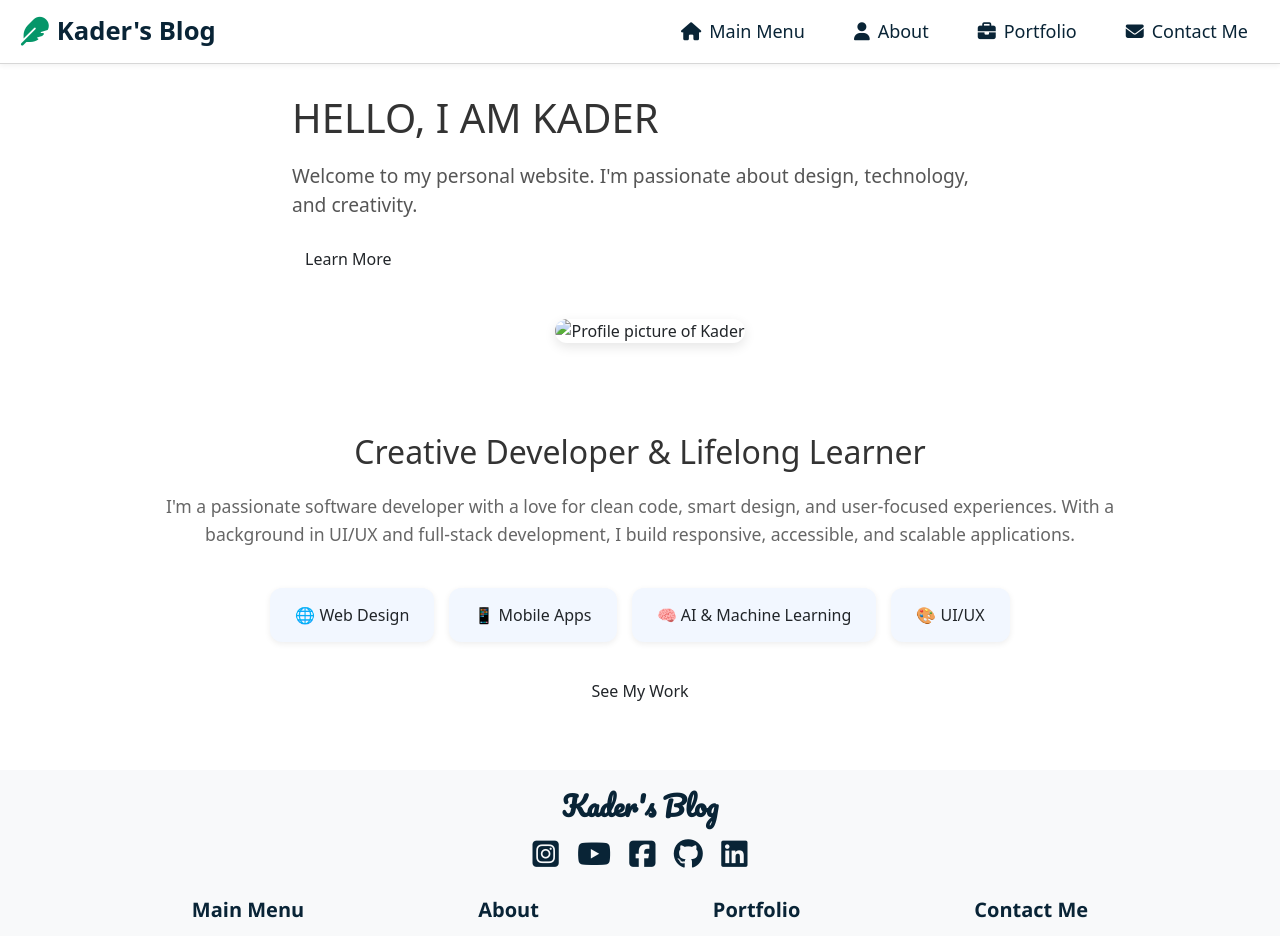
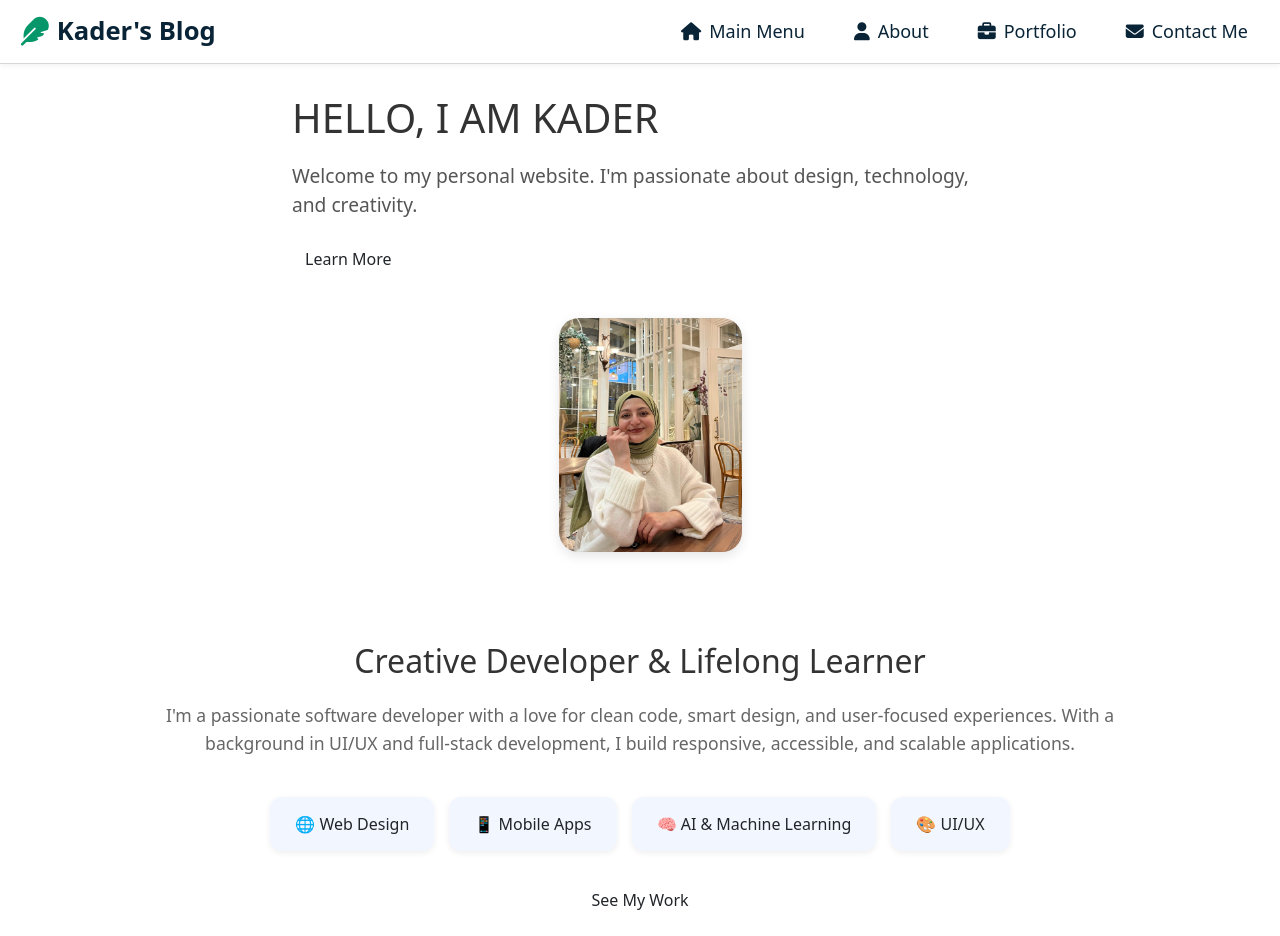
Before and after one commit to cengkader/kaderkalabalik_Website, a plain HTML site: page index.html in a window 1280 px wide. Shown: the top 936 px of the page. Drawn offline with nearby package versions, Linux system fonts and the light colour scheme; the site is published under a folder, as on GitHub Pages, so addresses that start at the root find nothing; a web font is replaced by a local one.

Commit message:
Update index.html

```diff
--- a/index.html
+++ b/index.html
@@ -49,7 +49,7 @@
                 <a href="/pages/cv.html" class="btn">Learn More</a>
             </div>
             <div class="home-sag">
-                <img src="/img/WhatsApp Image 2025-02-22 at 17.29.08 (1).jpeg" alt="Profile picture of Kader"
+                <img src="./img/WhatsApp Image 2025-02-22 at 17.29.08 (1).jpeg" alt="Profile picture of Kader"
                     width="183px" height="275px">
             </div>
         </div>
```
